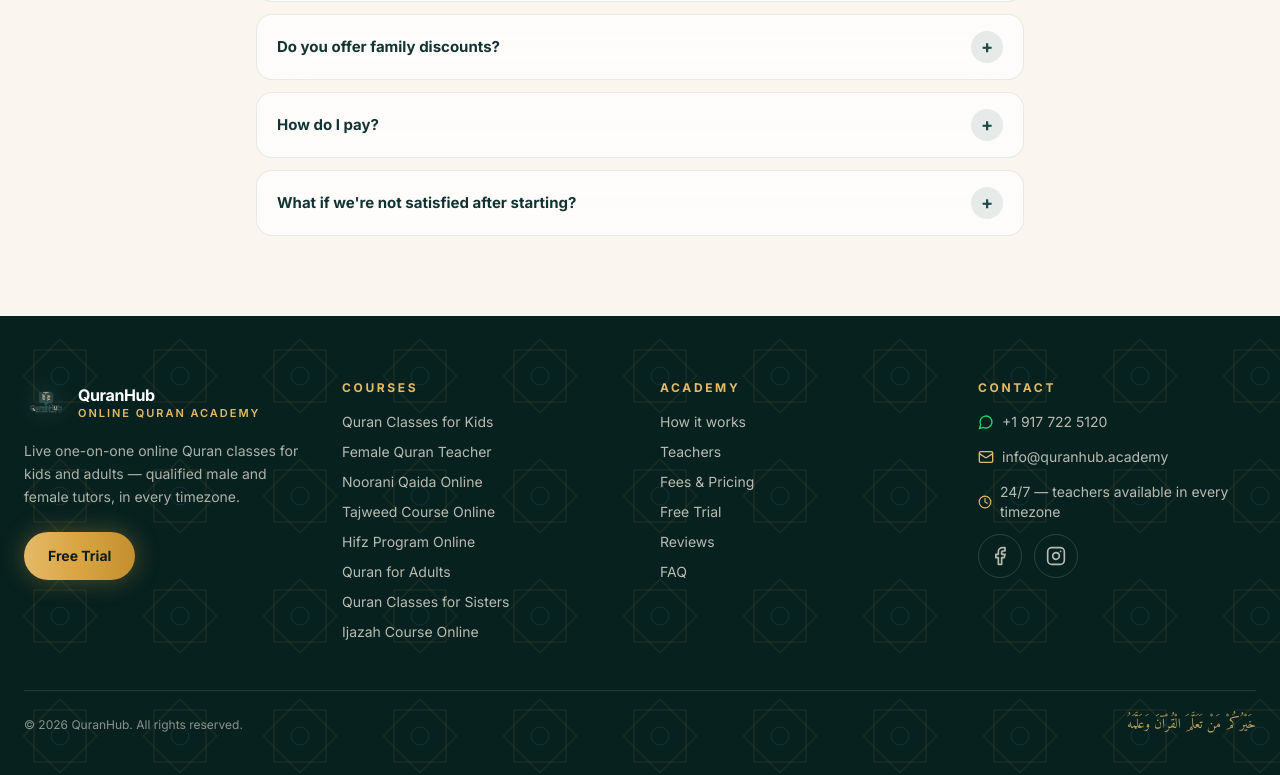
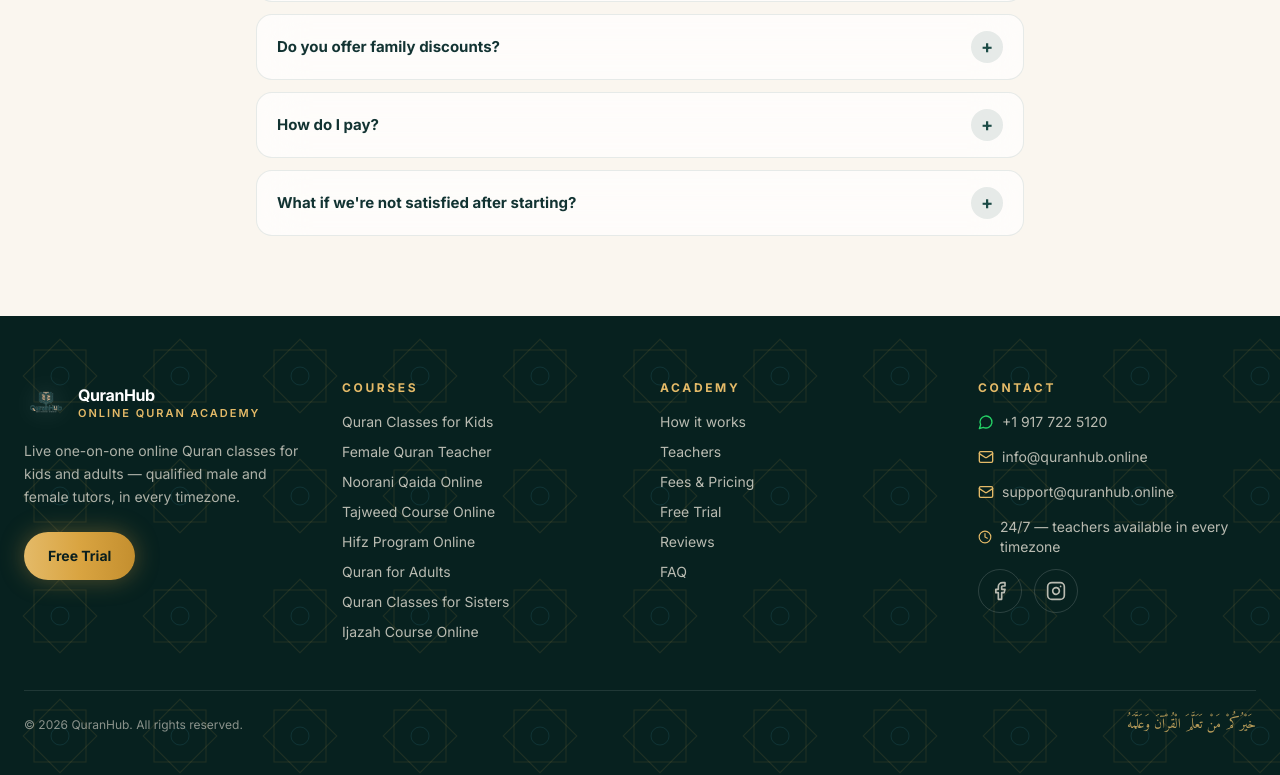
Before and after one commit to nazeerburhani/Quran-Hub, a Next.js app: page /fees in a window 1280 px wide. Shown: the part 1896-2671 px from the top of the page. Built offline with nearby package versions, Linux system fonts and the light colour scheme; no server answers.

Commit message:
Official emails live: info@ + support@ in footer/JSON-LD, form leads emailed to info@quranhub.online

```diff
--- a/components/layout/Footer.tsx
+++ b/components/layout/Footer.tsx
@@ -105,6 +105,15 @@
                   {SITE.email}
                 </a>
               </li>
+              <li>
+                <a
+                  href={`mailto:${SITE.supportEmail}`}
+                  className="inline-flex items-center gap-2 text-sand-100/75 transition-colors hover:text-gold-300"
+                >
+                  <Mail className="h-4 w-4 text-gold-300" aria-hidden="true" />
+                  {SITE.supportEmail}
+                </a>
+              </li>
               <li className="inline-flex items-center gap-2 text-sand-100/75">
                 <Clock className="h-4 w-4 text-gold-300" aria-hidden="true" />
                 {SITE.businessHours}
--- a/lib/site.ts
+++ b/lib/site.ts
@@ -9,9 +9,11 @@
   whatsappDisplay: "+1 917 722 5120",
   /** Digits only, for wa.me links. */
   whatsappRaw: "19177225120",
-  email: "info@quranhub.academy",
+  email: "info@quranhub.online",
+  /** Second official inbox, shown alongside the primary email. */
+  supportEmail: "support@quranhub.online",
   /** Inbox where website lead notifications are emailed. */
-  leadsEmail: "nazeerahmad.sbg@gmail.com",
+  leadsEmail: "info@quranhub.online",
   defaultWhatsappMessage: "Assalamu Alaikum, I want to know about Quran classes.",
   url: "https://quranhub.online",
   facebook: "https://www.facebook.com/share/19PWaieQST/",
```
